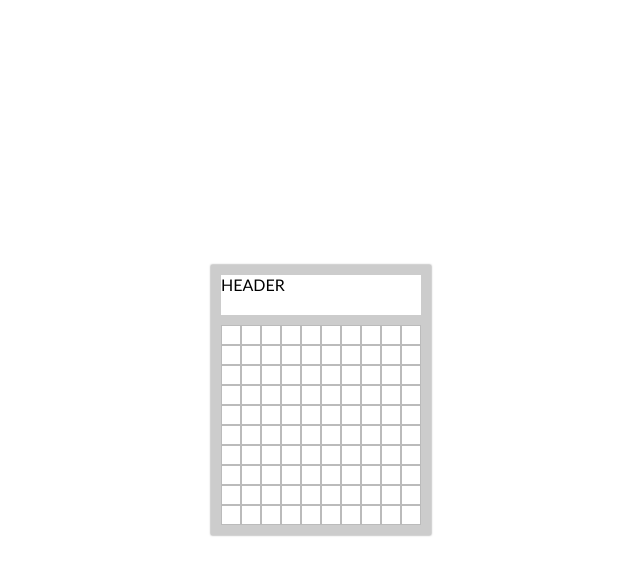
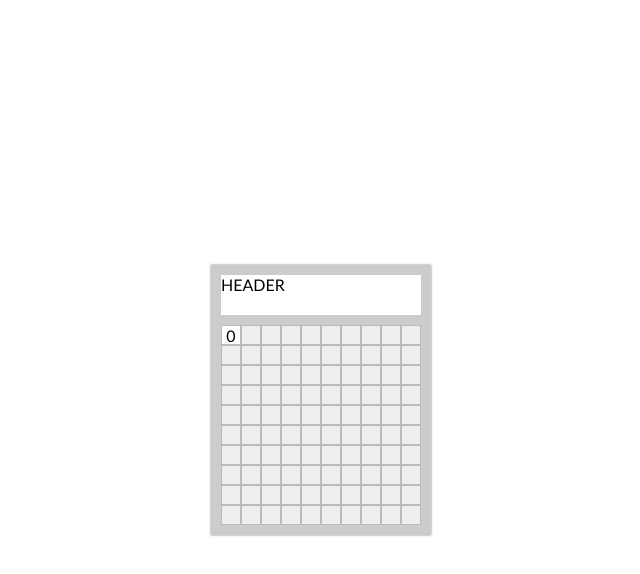
Before and after one commit to front-end-by-rimantas/12-grupe-minesweeper, a plain HTML site: page index.html in a window 1280 px wide. Both pictures are taken after a click on the element 550 px from the left and 335 px from the top of the page. Shown: the whole page, without its empty margins (319-959 px from the left). Drawn offline with Linux system fonts and the light colour scheme.

Commit message:
Open cell

```diff
--- a/css/minesweeper.css
+++ b/css/minesweeper.css
@@ -21,5 +21,12 @@
         line-height: 20px;
         font-size: 16px;
         text-align: center;
+        background-color: #eee;
         border: 1px solid #bbb;
     }
+    .minesweeper > .board > .cell.open {
+        background-color: #fff;
+    }
+    .minesweeper > .board > .cell.failure {
+        border: 2px solid red;
+    }
--- a/js/Minesweeper.js
+++ b/js/Minesweeper.js
@@ -20,6 +20,8 @@ class Minesweeper {
         }
         this.bombRatio = data.bombsRatio || 0.1;
         this.bombCount = 1;
+        this.bombList = [];
+        this.canIplay = true;
 
         this.clickCounter = 0;
 
@@ -73,15 +75,16 @@ class Minesweeper {
     }
 
     updateBombCount() {
-        this.bombCount = Math.round(this.bombRatio * this.boardSize.columns * this.boardSize.rows);
+        const boardSize = this.boardSize.columns * this.boardSize.rows;
+        this.bombCount = Math.round(this.bombRatio * boardSize);
         // turi buti ne maziau 1
         if ( this.bombCount < 1 ) {
             this.bombCount = 1;
         }
 
         // turi buti ne daugiau (lentosDydis - 1)
-        if ( this.bombCount >= this.boardSize.columns * this.boardSize.rows ) {
-            this.bombCount = this.boardSize.columns * this.boardSize.rows - 1;
+        if ( this.bombCount >= boardSize ) {
+            this.bombCount = boardSize - 1;
         }
 
     }
@@ -111,26 +114,87 @@ class Minesweeper {
         this.DOMcells = this.DOMboard.querySelectorAll('.cell');
         for ( let i=0; i<size; i++ ) {
             const cell = this.DOMcells[i];
-            cell.addEventListener('click', (event) => {
-                return this.openCell(event);
-            });
+            cell.addEventListener('click', (event) => this.openCell(event, i));
         }
     }
 
-    openCell( event ) {
-        this.clickCounter++;
-
-        console.log('- issiaiskinu paspaustos celles koordinates');
-
-        // console.log('cell click...');
-        if ( this.clickCounter === 1 ) {
-            console.log('- sugeneruoju bombas');
+    openCell( event, index ) {
+        if ( !this.canIplay ) {
+            return;
         }
 
-        console.log('- atidarau paspausta celle');
-        console.log('tikrinu:');
-            console.log('- jei uzsiroviau ant bombos - FINNITO');
-            console.log('- atidarau ir aplinkines celles, kol galiu');
+        this.clickCounter++;
+        let coord = {
+            x: index % this.boardSize.columns,
+            y: Math.floor(index / this.boardSize.columns)
+        }
+
+        if ( this.clickCounter === 1 ) {
+            this.generateBombs( coord );
+        }
+
+        this.DOMcells[index].classList.add('open');
+
+        if ( this.bombList.indexOf(index) >= 0 ) {
+            this.canIplay = false;
+            this.DOMcells[index].classList.add('failure');
+        } else {
+            let count = 0;
+            let searchIndex = 0;
+            for ( let x=-1; x<=1; x++ ) {
+                for ( let y=-1; y<=1; y++ ) {
+                    if ( coord.x+x < 0 ||
+                         coord.x+x >= this.boardSize.columns ||
+                         coord.y+y < 0 ||
+                         coord.y+y >= this.boardSize.rows ) {
+                        continue;
+                    }
+                    searchIndex = coord.x+x + (coord.y+y) * this.boardSize.columns;
+                    if ( this.bombList.indexOf(searchIndex) >= 0 ) {
+                        count++;
+                    }
+                }
+            }
+            // jei aplinkui yra bombu, tai i ta cele irasyti ju kieki
+            this.DOMcells[index].textContent = count;
+
+            // console.log('- atidarau ir aplinkines celles, kol galiu');
+
+            for ( let x=-1; x<=1; x++ ) {
+                for ( let y=-1; y<=1; y++ ) {
+                    if ( coord.x+x < 0 ||
+                         coord.x+x >= this.boardSize.columns ||
+                         coord.y+y < 0 ||
+                         coord.y+y >= this.boardSize.rows ) {
+                        continue;
+                    }
+                    searchIndex = coord.x+x + (coord.y+y) * this.boardSize.columns;
+                    // ????
+                }
+            }
+        }
+    }
+
+    generateBombs( coord ) {
+        console.log('- sugeneruoju bombas', coord, this.bombCount);
+        const boardSize = this.boardSize.columns * this.boardSize.rows;
+        const myCellIndex = coord.x + coord.y * this.boardSize.columns;
+        let bombCellIndex = 0;
+
+        for ( let i=0; i<this.bombCount; i++ ) {
+            bombCellIndex = Math.floor( Math.random() * boardSize );
+            if ( bombCellIndex !== myCellIndex &&
+                 this.bombList.indexOf(bombCellIndex) === -1 ) {
+                // this.DOMcells[bombCellIndex].textContent = 'B';
+                this.DOMcells[bombCellIndex].textContent = '';
+                this.bombList.push(bombCellIndex);
+            } else {
+                i--;
+            }
+        }
+
+        console.log(this.bombList);
+
     }
 }
 
```
